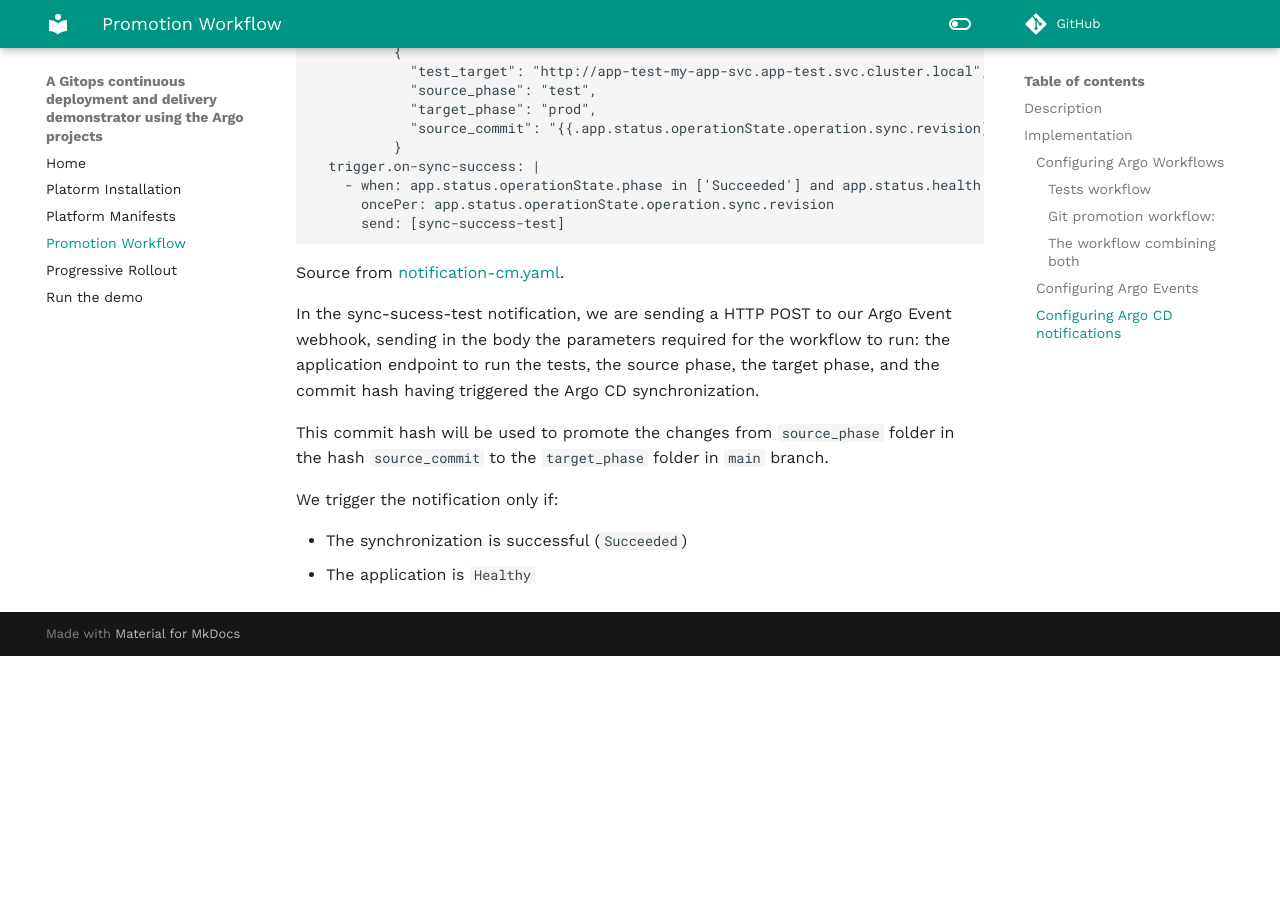
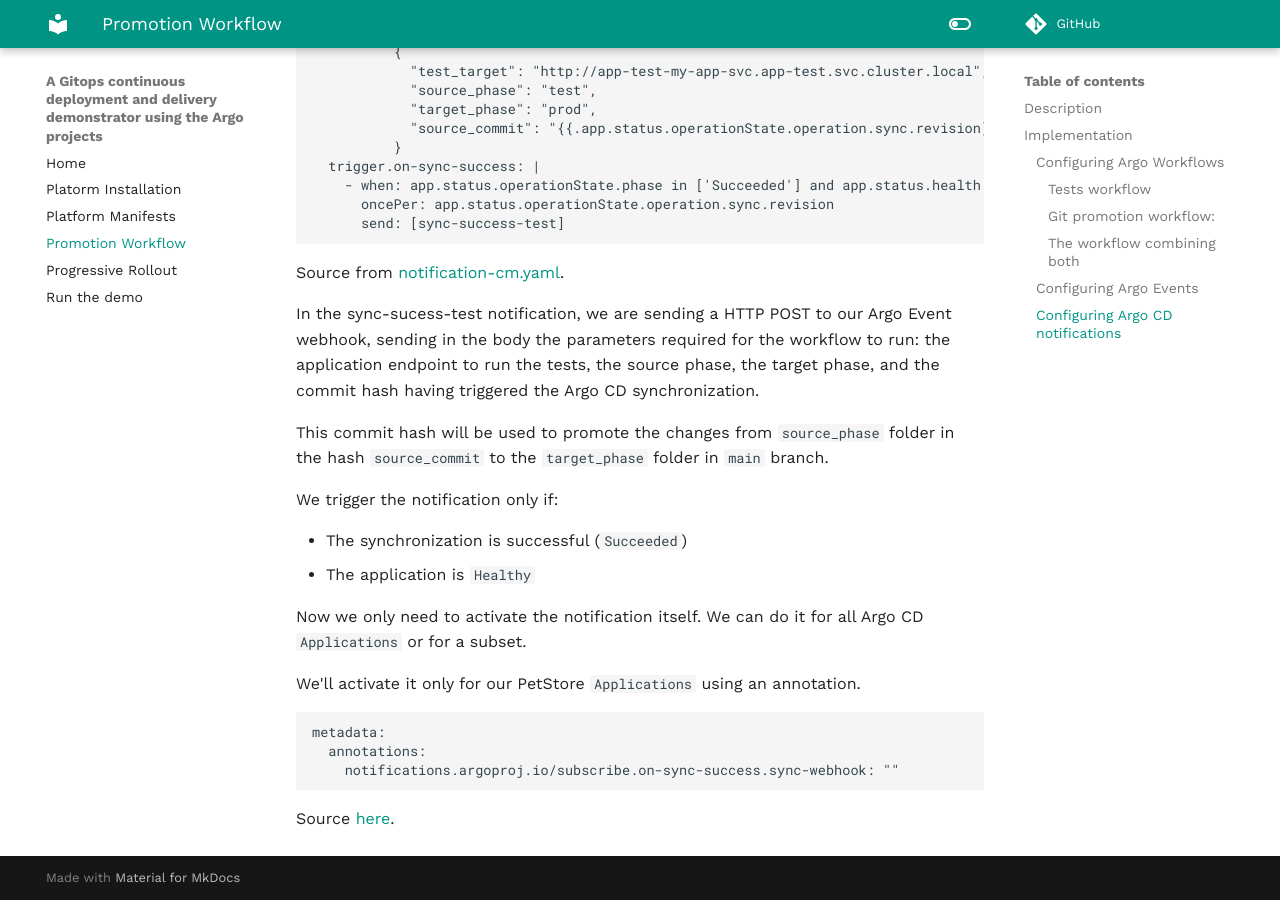
Before and after one commit to AmadeusITGroup/argo-projects-demo, an MkDocs documentation site: the page built from docs/PROMOTION_WORKFLOW.md, in a window 1280 px wide and 900 px high, scrolled down 7702 px. Built offline with MkDocs 1.6.1 and Material for MkDocs 9.7.7, drawn with Linux system fonts in a browser that asks for light colours; comment, search, counter and statistics services are not loaded; before the commit the page ends 8358 px from its top, so only the background shows below that.

Commit message:
Documentation

````diff
--- a/docs/PROMOTION_WORKFLOW.md
+++ b/docs/PROMOTION_WORKFLOW.md
@@ -359,3 +359,15 @@ We trigger the notification only if:
 
 * The synchronization is successful (`Succeeded`)
 * The application is `Healthy`
+
+Now we only need to activate the notification itself. We can do it for all Argo CD `Applications` or for a subset.
+
+We'll activate it only for our PetStore `Applications` using an annotation.
+
+```yaml
+metadata:
+  annotations:
+    notifications.argoproj.io/subscribe.on-sync-success.sync-webhook: ""
+```
+
+Source [here](https://github.com/OpenGuidou/argo-projects-demo/blob/main/argo-projects/app/app-appset.yaml#L16).
````
Also changed, not shown: docs/HOW_TO_RUN_THE_DEMO.md (+1 -1 lines).
